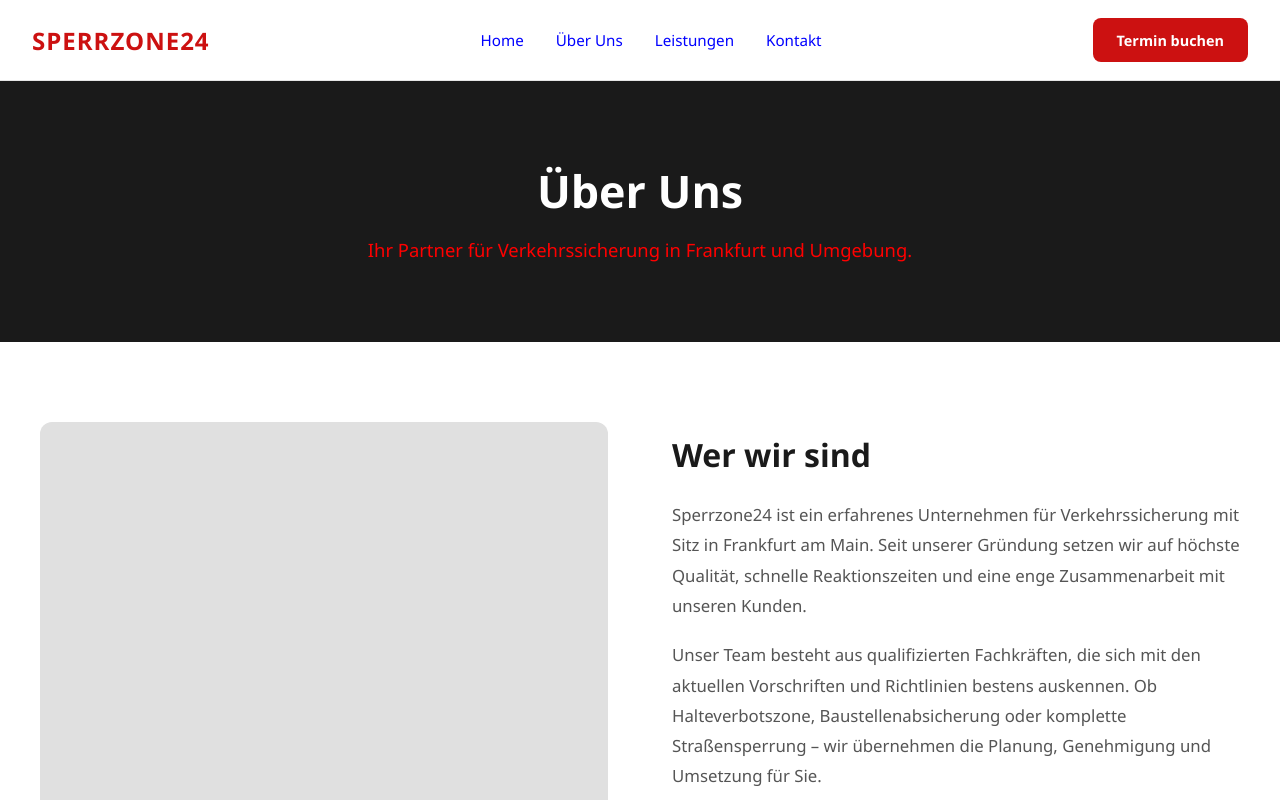
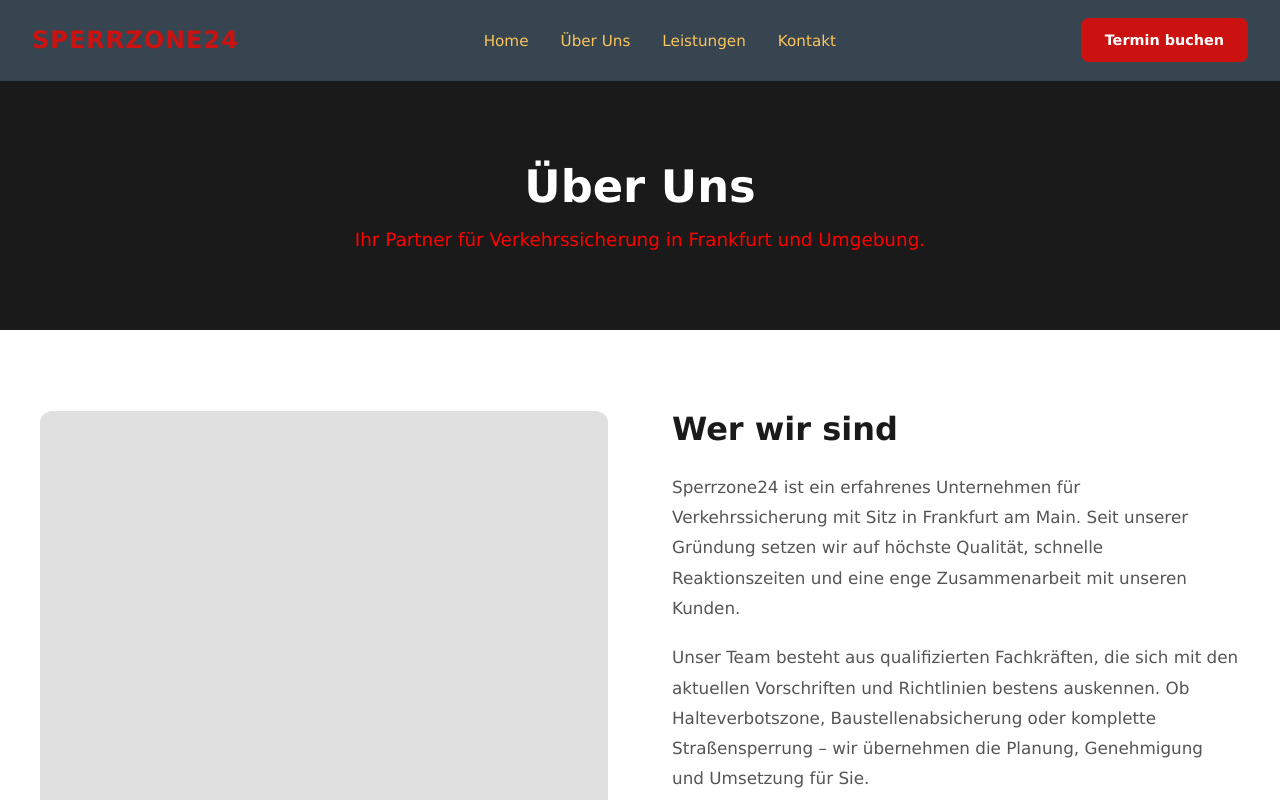
Before and after one commit to Alpy81/traffic-secure-company, a Next.js app: page /ueber-uns in a window 1280 px wide. Shown: the top 800 px of the page. Built offline with nearby package versions, Linux system fonts and the light colour scheme.

Commit message:
update commit

```diff
--- a/app/globals.css
+++ b/app/globals.css
@@ -10,7 +10,7 @@
 }
 
 body {
-  font-family: "Segoe UI", Tahoma, Geneva, Verdana, sans-serif;
+  font-family: Verdana, Geneva, Tahoma, sans-serif;
   color: #1a1a1a;
   background-color: #ffffff;
   overflow-x: hidden;
--- a/app/ueber-uns/page.tsx
+++ b/app/ueber-uns/page.tsx
@@ -1,4 +1,11 @@
 import styles from "./ueber-uns.module.css";
+import type { Metadata } from "next";
+
+export const metadata: Metadata = {
+  title: "Über Uns",
+  description:
+    "Erfahren Sie mehr über Sperrzone24 – Ihr zuverlässiger Partner für Verkehrssicherung in Frankfurt und Umgebung.",
+};
 
 const values = [
   {
--- a/components/Navbar/Navbar.module.css
+++ b/components/Navbar/Navbar.module.css
@@ -4,7 +4,7 @@
   left: 0;
   width: 100%;
   z-index: 1000;
-  background-color: rgba(255, 255, 255, 0.95);
+  background-color: #36454f;
   backdrop-filter: blur(10px);
   border-bottom: 1px solid rgba(0, 0, 0, 0.08);
   padding: 0 2rem;
@@ -38,7 +38,7 @@
 .navLinks li a {
   font-size: 0.95rem;
   font-weight: 500;
-  color: blue;
+  color: rgb(251, 196, 93);
   text-decoration: none;
   transition: color 0.3s ease;
 }
```
